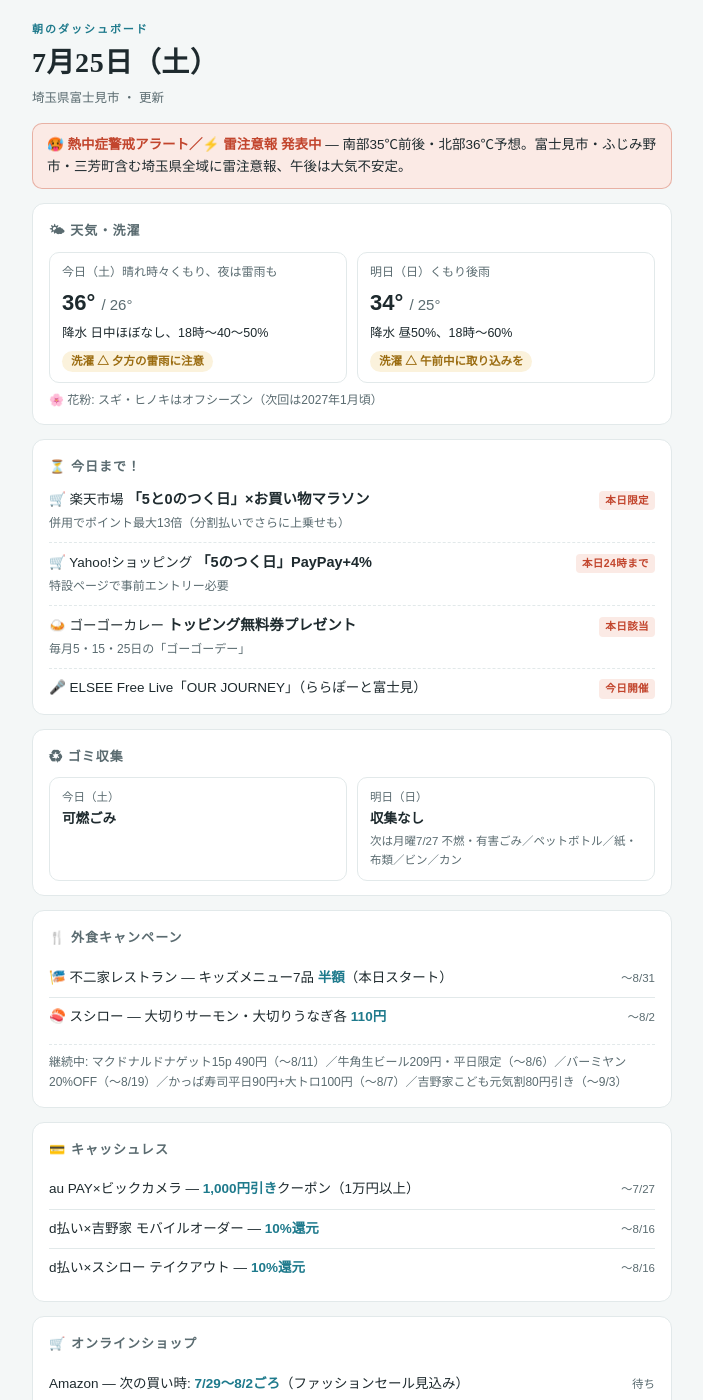
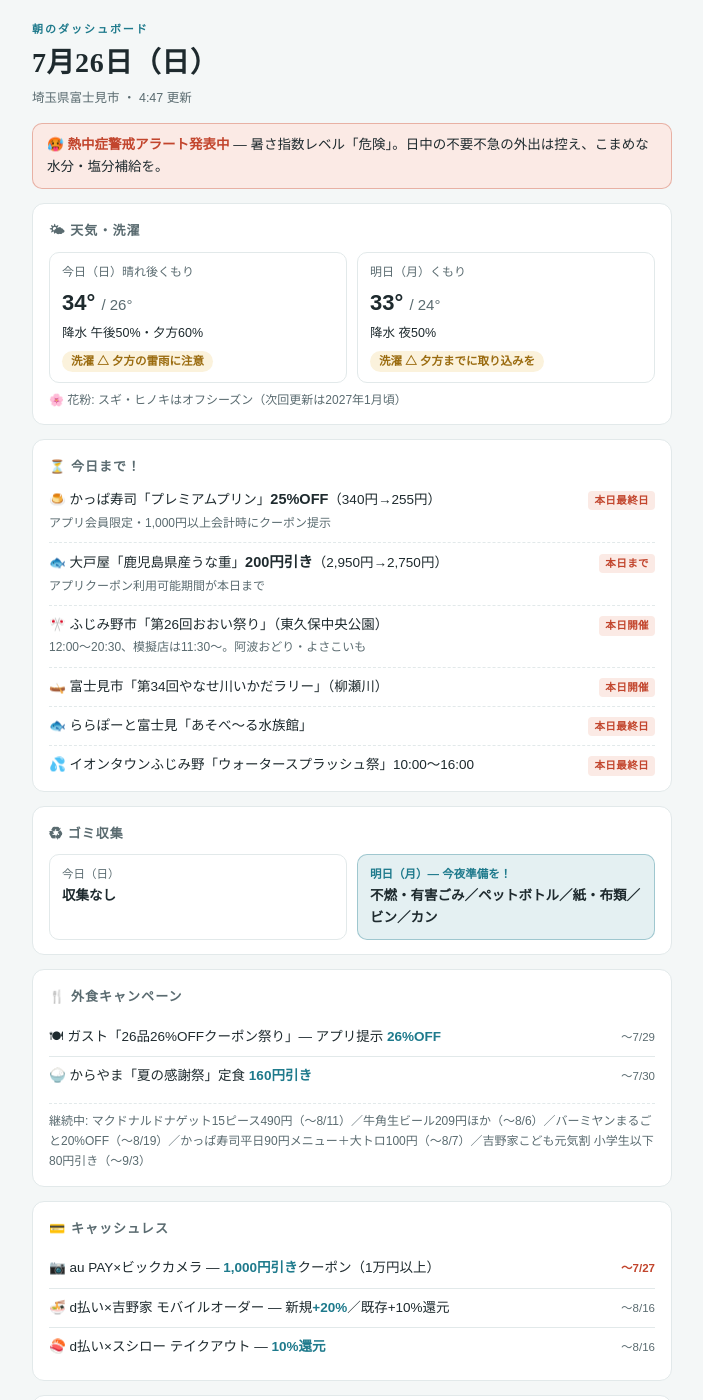
Before and after one commit to yuki7827/daily-life-dashboard, a Jekyll site: the page today.html, which Jekyll copies as it is, in a window 1280 px wide and 1400 px high. Shown: the whole window, without its empty margins (288-991 px from the left). Built offline with Jekyll 4.4.1, drawn with Linux system fonts in a browser that asks for light colours; some of the changed text lies outside the part shown.

```diff
--- a/today.html
+++ b/today.html
@@ -157,52 +157,60 @@
 <div class="wrap">
   <header>
     <div class="eyebrow">朝のダッシュボード</div>
-    <h1>7月25日（土）</h1>
-    <div class="sub">埼玉県富士見市 ・ 更新</div>
+    <h1>7月26日（日）</h1>
+    <div class="sub">埼玉県富士見市 ・ 4:47 更新</div>
   </header>
 
-  <div class="banner">🥵 <strong>熱中症警戒アラート／⚡ 雷注意報 発表中</strong> — 南部35℃前後・北部36℃予想。富士見市・ふじみ野市・三芳町含む埼玉県全域に雷注意報、午後は大気不安定。</div>
+  <div class="banner">🥵 <strong>熱中症警戒アラート発表中</strong> — 暑さ指数レベル「危険」。日中の不要不急の外出は控え、こまめな水分・塩分補給を。</div>
 
   <section class="card">
     <h2>🌤 天気・洗濯</h2>
     <div class="wx-grid">
       <div class="wx">
-        <span class="day">今日（土）晴れ時々くもり、夜は雷雨も</span>
-        <span class="temps">36° <span class="lo">/ 26°</span></span>
-        <span class="desc">降水 日中ほぼなし、18時〜40〜50%</span>
+        <span class="day">今日（日）晴れ後くもり</span>
+        <span class="temps">34° <span class="lo">/ 26°</span></span>
+        <span class="desc">降水 午後50%・夕方60%</span>
         <span class="pill tri">洗濯 △ 夕方の雷雨に注意</span>
       </div>
       <div class="wx">
-        <span class="day">明日（日）くもり後雨</span>
-        <span class="temps">34° <span class="lo">/ 25°</span></span>
-        <span class="desc">降水 昼50%、18時〜60%</span>
-        <span class="pill tri">洗濯 △ 午前中に取り込みを</span>
+        <span class="day">明日（月）くもり</span>
+        <span class="temps">33° <span class="lo">/ 24°</span></span>
+        <span class="desc">降水 夜50%</span>
+        <span class="pill tri">洗濯 △ 夕方までに取り込みを</span>
       </div>
     </div>
-    <div class="wx-note">🌸 花粉: スギ・ヒノキはオフシーズン（次回は2027年1月頃）</div>
+    <div class="wx-note">🌸 花粉: スギ・ヒノキはオフシーズン（次回更新は2027年1月頃）</div>
   </section>
 
   <section class="card">
     <h2>⏳ 今日まで！</h2>
     <div class="rail">
       <div class="item">
-        <span class="what">🛒 楽天市場 <b>「5と0のつく日」×お買い物マラソン</b><br>
-          <small>併用でポイント最大13倍（分割払いでさらに上乗せも）</small></span>
-        <span class="badge">本日限定</span>
+        <span class="what">🍮 かっぱ寿司「プレミアムプリン」<b>25%OFF</b>（340円→255円）<br>
+          <small>アプリ会員限定・1,000円以上会計時にクーポン提示</small></span>
+        <span class="badge">本日最終日</span>
       </div>
       <div class="item">
-        <span class="what">🛒 Yahoo!ショッピング <b>「5のつく日」PayPay+4%</b><br>
-          <small>特設ページで事前エントリー必要</small></span>
-        <span class="badge">本日24時まで</span>
+        <span class="what">🐟 大戸屋「鹿児島県産うな重」<b>200円引き</b>（2,950円→2,750円）<br>
+          <small>アプリクーポン利用可能期間が本日まで</small></span>
+        <span class="badge">本日まで</span>
       </div>
       <div class="item">
-        <span class="what">🍛 ゴーゴーカレー <b>トッピング無料券プレゼント</b><br>
-          <small>毎月5・15・25日の「ゴーゴーデー」</small></span>
-        <span class="badge">本日該当</span>
+        <span class="what">🎌 ふじみ野市「第26回おおい祭り」（東久保中央公園）<br>
+          <small>12:00〜20:30、模擬店は11:30〜。阿波おどり・よさこいも</small></span>
+        <span class="badge">本日開催</span>
       </div>
       <div class="item">
-        <span class="what">🎤 ELSEE Free Live「OUR JOURNEY」（ららぽーと富士見）</span>
-        <span class="badge">今日開催</span>
+        <span class="what">🛶 富士見市「第34回やなせ川いかだラリー」（柳瀬川）</span>
+        <span class="badge">本日開催</span>
+      </div>
+      <div class="item">
+        <span class="what">🐟 ららぽーと富士見「あそべ〜る水族館」</span>
+        <span class="badge">本日最終日</span>
+      </div>
+      <div class="item">
+        <span class="what">💦 イオンタウンふじみ野「ウォータースプラッシュ祭」10:00〜16:00</span>
+        <span class="badge">本日最終日</span>
       </div>
     </div>
   </section>
@@ -211,13 +219,12 @@
     <h2>♻ ゴミ収集</h2>
     <div class="gomi-row">
       <div class="gomi">
-        <div class="when">今日（土）</div>
-        <div class="items">可燃ごみ</div>
+        <div class="when">今日（日）</div>
+        <div class="items">収集なし</div>
       </div>
-      <div class="gomi">
-        <div class="when">明日（日）</div>
-        <div class="items">収集なし</div>
-        <div class="hint">次は月曜7/27 不燃・有害ごみ／ペットボトル／紙・布類／ビン／カン</div>
+      <div class="gomi tomorrow">
+        <div class="when">明日（月）— 今夜準備を！</div>
+        <div class="items">不燃・有害ごみ／ペットボトル／紙・布類／ビン／カン</div>
       </div>
     </div>
   </section>
@@ -225,40 +232,43 @@
   <section class="card">
     <h2>🍴 外食キャンペーン</h2>
     <ul class="deals">
-      <li><span class="deal">🎏 不二家レストラン — キッズメニュー7品 <b>半額</b>（本日スタート）</span><span class="until">〜8/31</span></li>
-      <li><span class="deal">🍣 スシロー — 大切りサーモン・大切りうなぎ各 <b>110円</b></span><span class="until">〜8/2</span></li>
+      <li><span class="deal">🍽 ガスト「26品26%OFFクーポン祭り」— アプリ提示 <b>26%OFF</b></span><span class="until">〜7/29</span></li>
+      <li><span class="deal">🍚 からやま「夏の感謝祭」定食 <b>160円引き</b></span><span class="until">〜7/30</span></li>
     </ul>
-    <div class="ongoing">継続中: マクドナルドナゲット15p 490円（〜8/11）／牛角生ビール209円・平日限定（〜8/6）／バーミヤン20%OFF（〜8/19）／かっぱ寿司平日90円+大トロ100円（〜8/7）／吉野家こども元気割80円引き（〜9/3）</div>
+    <div class="ongoing">継続中: マクドナルドナゲット15ピース490円（〜8/11）／牛角生ビール209円ほか（〜8/6）／バーミヤンまるごと20%OFF（〜8/19）／かっぱ寿司平日90円メニュー＋大トロ100円（〜8/7）／吉野家こども元気割 小学生以下80円引き（〜9/3）</div>
   </section>
 
   <section class="card">
     <h2>💳 キャッシュレス</h2>
     <ul class="deals">
-      <li><span class="deal">au PAY×ビックカメラ — <b>1,000円引き</b>クーポン（1万円以上）</span><span class="until">〜7/27</span></li>
-      <li><span class="deal">d払い×吉野家 モバイルオーダー — <b>10%還元</b></span><span class="until">〜8/16</span></li>
-      <li><span class="deal">d払い×スシロー テイクアウト — <b>10%還元</b></span><span class="until">〜8/16</span></li>
+      <li><span class="deal">📷 au PAY×ビックカメラ — <b>1,000円引き</b>クーポン（1万円以上）</span><span class="until hot">〜7/27</span></li>
+      <li><span class="deal">🍜 d払い×吉野家 モバイルオーダー — 新規<b>+20%</b>／既存+10%還元</span><span class="until">〜8/16</span></li>
+      <li><span class="deal">🍣 d払い×スシロー テイクアウト — <b>10%還元</b></span><span class="until">〜8/16</span></li>
     </ul>
   </section>
 
   <section class="card">
     <h2>🛒 オンラインショップ</h2>
     <ul class="deals">
-      <li><span class="deal">Amazon — 次の買い時: <b>7/29〜8/2ごろ</b>（ファッションセール見込み）</span><span class="until">待ち</span></li>
+      <li><span class="deal">🎉 Amazon「夏のポイント祭り」— ダブルポイントRush最大<b>15%</b>（1万円以上）</span><span class="until hot">〜7/28</span></li>
+      <li><span class="deal">Yahoo!ショッピング「プレミアムな日曜日」— PayPay<b>+5%</b>（5,000円以上・上限2,000円）</span><span class="until">本日該当</span></li>
+      <li><span class="deal">楽天市場 — 次の買い時: <b>8/1</b>ワンダフルデー（ポイント最大4倍）</span><span class="until">待ち</span></li>
     </ul>
   </section>
 
   <section class="card">
     <h2>🎪 近隣イベント</h2>
     <ul class="deals">
-      <li><span class="deal">🐟 あそべ〜る水族館（ららぽーと富士見）</span><span class="until">〜7/26</span></li>
-      <li><span class="deal">💦 ウォータースプラッシュ祭（イオンタウンふじみ野）</span><span class="until">〜7/26</span></li>
-      <li><span class="deal">🛶 第34回柳瀬川いかだラリー（富士見市）</span><span class="until hot">7/26</span></li>
+      <li><span class="deal">🎌 第26回おおい祭り（ふじみ野市・東久保中央公園）12:00〜20:30</span><span class="until hot">本日</span></li>
+      <li><span class="deal">🛶 第34回やなせ川いかだラリー（富士見市・柳瀬川）</span><span class="until hot">本日</span></li>
+      <li><span class="deal">🐟 あそべ〜る水族館（ららぽーと富士見）</span><span class="until hot">本日最終日</span></li>
+      <li><span class="deal">💦 ウォータースプラッシュ祭（イオンタウンふじみ野）10:00〜16:00</span><span class="until hot">本日最終日</span></li>
+      <li><span class="deal">🧸 TOY STORY SUMMER ADVENTURE（ららぽーと富士見）</span><span class="until">〜8/16</span></li>
     </ul>
-    <div class="ongoing">継続中: TOY STORY SUMMER ADVENTURE（ららぽーと富士見、〜8/16）</div>
   </section>
 
   <footer>
-    出典: 気象庁・環境省熱中症予防情報サイト・Yahoo!天気・ぴよのよいち・グルメWatch・au PAY・お得の博士・楽天市場・Yahoo!ショッピング・富士見市・ららぽーと富士見・イオンタウンふじみ野 ・
+    出典: 気象庁・環境省熱中症予防情報サイト・グルメWatch・アプリオ・お得の博士・富士見市/ふじみ野市公式サイト ・
     <a href="archive.html">過去のアーカイブ</a>
   </footer>
 </div>
```
Also changed, not shown: _posts/2026-07-26-daily.md (added, +116 -0 lines).
